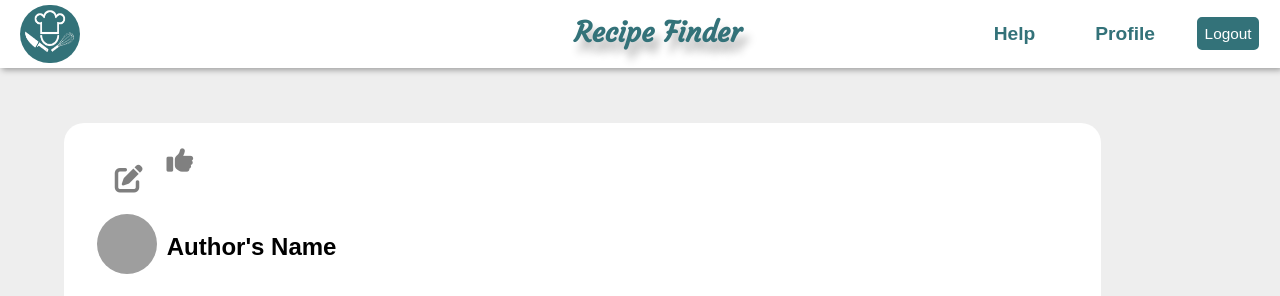
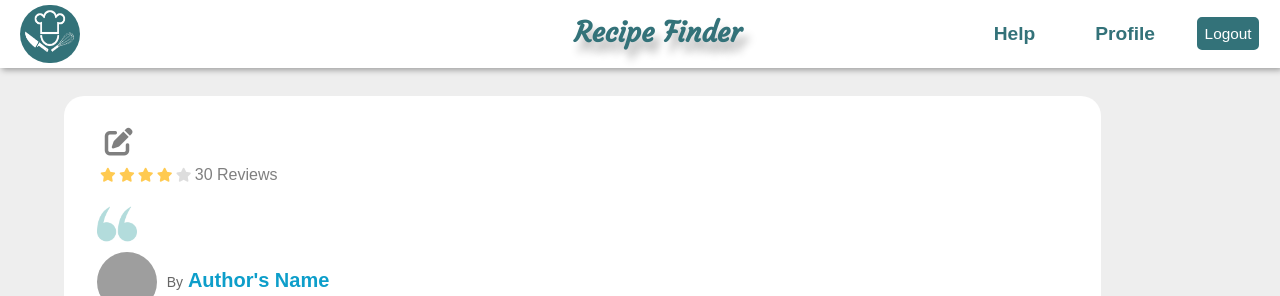
Before and after one commit to TejasV58/RECIPE_FINDER, a PHP site: the page made by more details.php in a window 1280 px wide. Shown: the top 296 px of the page. Run offline with PHP 8.4, Linux system fonts and the light colour scheme; the visitor is signed in with stand-in values (Sample User, id 1); data that the repository does not hold is empty; some libraries are stand-ins or nearby versions; grey boxes are pictures that could not be loaded.

Commit message:
more details page and small changes

```diff
--- a/homecss.css
+++ b/homecss.css
@@ -180,8 +180,8 @@ button.additem:focus{
 }
 
 .small-txt{
-    font-size: 12px;
-    color:rgba(0,0,0,0.4);
+    font-size: 14px;
+    color:rgba(0,0,0,0.6);
 }
 
 .fa-star{
--- a/includes/editrecipe.php
+++ b/includes/editrecipe.php
@@ -22,7 +22,7 @@ if(isset($_POST['save-recipe'])){
     if(!mysqli_stmt_prepare($stmt,$sql))
     {
         $_SESSION['error-message'] = "Error!";
-        header("Location: ../modifyrecipe.php?recipeid=$recipeid&error=sqlerror");
+        header("Location: ../more details.php?recipeid=$recipeid&error=sqlerror");
         exit();
     }
     else
@@ -30,13 +30,13 @@ if(isset($_POST['save-recipe'])){
         mysqli_stmt_bind_param($stmt,"sssssssss",$recipetitle,$description,$ingredients,$directions,$preptime,$cooktime,$servings,$readyin,$recipeid);
         mysqli_stmt_execute($stmt);
         $_SESSION['success-message'] = "Recipe updated successfully!";
-        header("Location:../modifyrecipe.php?recipeid=$recipeid&success=editrecipe");
+        header("Location:../more details.php?recipeid=$recipeid&success=editrecipe");
         exit();
     }
     mysqli_stmt_close($stmt);
     mysqli_close($conn);
 }
 else{
-    header("Location:../modifyrecipe.php?recipeid=$recipeid&error");
+    header("Location:../more details.php?recipeid=$recipeid&error");
     exit();
  }
--- a/more details.css
+++ b/more details.css
@@ -33,14 +33,55 @@ body{
     color: #337279;
 }
 
-.name{
-    font-family: 'Courgette', cursive;
-    padding-top:15px;
-    font-size:175%;
-    margin-left:10%;
-    font-weight:bold;
-    text-shadow:5px 10px 9px rgba(0,0,0,0.3);
+.recipe-description{
+    font-family:Arial, Helvetica, sans-serif;
+    font-size:18px;
+    margin:20px 8px;
+    transform:translateY(-20px);
+    margin-bottom:0;
+    letter-spacing: 1px;
+    word-spacing:1.5px;
+}
 
+.recipe-title{
+    font-family: 'Ruda', sans-serif;
+    font-size:35px;
+    color:rgba(0,0,0,0.8);
+    margin:0;
+    padding:0;
+}
+
+.reciperating{
+    margin:0 1.3%;
+}
+
+.small-txt2{
+    color:rgba(0,0,0,0.5);
+}
+
+.desc-div{
+    display:flex;
+    margin:2% 1%;
+    width:70%;
+    margin-bottom:8px;
+}
+
+.quotes{
+    opacity: 0.4;
+    height:40px;
+    width:40px;
+}
+
+.small-txt{
+    font-size: 12px;
+    font-weight: 300;
+    color:rgba(0,0,0,0.4);
+}
+
+.author-name{
+    margin-left: 1%;
+    font-size:20px;
+    color:#0d9eca;
 }
 
 a{
@@ -54,10 +95,8 @@ a{
 }
 
 .more-details{
-
     width:90%;
     margin:auto;
-    margin-top:4%;
     padding: 2%;
 }
 
@@ -67,7 +106,7 @@ a{
     border-radius: 20px;
     width: 90%;
     box-sizing: border-box;
-    margin-top: 4%;
+    margin-top: 70px;
 }
 .time-image h1{
     margin-left: 1%;
@@ -77,9 +116,7 @@ a{
     display: flex;
     margin-left: 1%;
 }
-.author-name{
-    margin-left: 1%;
-}
+
 
 .flexdiv{
     display:flex;
@@ -145,7 +182,7 @@ a.editicon{
     border-radius: 20px;
 }
 
-.directions p{
+.directions>p{
     letter-spacing: 1px;
     line-height: 180%;
     word-spacing: 3px;
@@ -156,8 +193,6 @@ a.editicon{
 .ingridents{
     display:flex;
     width:100%;
-    word-wrap: break-word;
-    padding:0;
 }
 
 .ingredient-item{
@@ -345,14 +380,17 @@ textarea::placeholder{
 }
 .removelikes
 {
-    color:blue;
+    color:#3498db;
 }
 
 .like-btn
 {
-    background:none;
+    background:white;
     border:none;
     cursor: pointer;
+    border-radius: 30px;
+    padding:7px;
+    margin:10px 15px;
 }
 .like-btn:focus
 {
--- a/more details.php
+++ b/more details.php
@@ -9,6 +9,7 @@
     <link rel="stylesheet" href="more details.css">
     <link href="https://fonts.googleapis.com/css2?family=Courgette&family=Lato&display=swap" rel="stylesheet">
     <link href="https://fonts.googleapis.com/css2?family=Roboto&display=swap" rel="stylesheet">
+    <link href="https://fonts.googleapis.com/css2?family=Ruda:wght@900&display=swap" rel="stylesheet">
 </head>
 
 <?php
@@ -49,52 +50,30 @@
     <div class="more-details">
         <div class="time-image">
             <div class="flexdiv">
+                <?php echo "<h1 class=recipe-title>".$recipetitle."</h1>"; ?>
+                <a href="modifyrecipe.php?recipeid=<?php echo $recipeid; ?>" class=editicon style='margin:0%;'><i class="fas fa-edit"></i></a>
+            </div>
+            <div class="reciperating">
+                <span class="rating">
+                    <i class="fa fa-star" ></i>
+                    <i class="fa fa-star" ></i>
+                    <i class="fa fa-star" ></i>
+                    <i class="fa fa-star" aria-hidden="true"></i>
+                    <i class="fa fa-star star-null" aria-hidden="true"></i>
+                </span>
+                <span class=small-txt2>30 Reviews</span>
+            </div>
+            <div class="desc-div">
+                <img src='images\left-quotes-sign.png' class=quotes>
                 <?php
-                    echo "<h1>".$recipetitle."</h1>";
+                    echo "<p class=recipe-description> ".$description."</p>";
                 ?>
-                <a href="modifyrecipe.php?recipeid=<?php echo $recipeid; ?>" class=editicon style='margin:1%;'><i class="fas fa-edit"></i></a>
-                <span>
-                    <?php
-                        if(isset($_SESSION['userid']))
-                        {
-                            $sql2="SELECT * FROM userlikes WHERE recipeid=? and userid=?";
-                            $stmt2= mysqli_stmt_init($conn);
-                             if(!mysqli_stmt_prepare($stmt2,$sql2))
-                            {
-                                header("Location: ./profile.php?error=sqlerror");
-                                $_SESSION['error-message'] = "error!";
-                                exit();
-                            }
-                            else
-                            {
-                                mysqli_stmt_bind_param($stmt2,"ss",$recipeid,$_SESSION['userid']);
-                                mysqli_stmt_execute($stmt2);
-                                $userlikesresult = mysqli_stmt_get_result($stmt2);
-                                $userlikesrow = mysqli_fetch_assoc($userlikesresult);
-                                if($userlikesrow===null)
-                                {
-                                    echo "
-                                            <form action='./includes/userlikesaddinc.php?recipeid=$recipeid' method='POST'>
-                                                <button class=like-btn type=submit name='userlikesadd-btn'><i class='fas fa-thumbs-up fa-2x addlikes'></i></button>
-                                            </form>";
-                                }
-                                else
-                                {
-                                    echo "
-                                            <form action='./includes/userlikesremoveinc.php?recipeid=$recipeid' method=POST>
-                                                <button class=like-btn type=submit name='userlikesremove-btn'><i class='fas fa-thumbs-up fa-2x removelikes'></i></button>
-                                            </form>";
-                                }
+            </div>
 
-                            }
-                        }
-                    ?>
-                </span>
-            </div>
 
             <div class=profilepicdiv>
                 <img src="images/defaultprofilepic.png" alt="" class=profilepic>
-                <h2 class="author-name">Author's Name</h2>
+                <h2 class="author-name"> <span class="small-txt">By</span> Author's Name</h2>
             </div>
             <div class="image-time">
                 <div class="dish-image">
@@ -112,19 +91,6 @@
                 </div>
             </div>
         </div><br><br><hr>
-
-            <br>
-
-            <div class="directions">
-                <div class="flexdiv">
-                    <h1>Description</h1>
-                    <a href="modifyrecipe.php?recipeid=<?php echo $recipeid; ?>" class=editicon><i class="fas fa-edit"></i></a>
-                </div>
-                <?php
-                    echo "<p>".$description."</p>";
-                ?>
-            </div>
-            <hr><br>
 
         <div class="ingridents-container">
             <div class="flexdiv">
@@ -180,7 +146,46 @@
             <div class="user-review">
                 <div class=profilepicdiv>
                     <img src="images/defaultprofilepic.png" alt="" class=profilepic>
+
                     <button class="review-btn" onclick="feedbackFormOpen()">Give Your Review!</button>
+
+                    <span>
+                        <?php
+                            if(isset($_SESSION['userid']))
+                            {
+                                $sql2="SELECT * FROM userlikes WHERE recipeid=? and userid=?";
+                                $stmt2= mysqli_stmt_init($conn);
+                                if(!mysqli_stmt_prepare($stmt2,$sql2))
+                                {
+                                    header("Location: ./profile.php?error=sqlerror");
+                                    $_SESSION['error-message'] = "error!";
+                                    exit();
+                                }
+                                else
+                                {
+                                    mysqli_stmt_bind_param($stmt2,"ss",$recipeid,$_SESSION['userid']);
+                                    mysqli_stmt_execute($stmt2);
+                                    $userlikesresult = mysqli_stmt_get_result($stmt2);
+                                    $userlikesrow = mysqli_fetch_assoc($userlikesresult);
+                                    if($userlikesrow===null)
+                                    {
+                                        echo "
+                                                <form action='./includes/userlikesaddinc.php?recipeid=$recipeid' method='POST'>
+                                                    <button class=like-btn type=submit name='userlikesadd-btn'><i class='fas fa-thumbs-up fa-2x addlikes'></i></button>
+                                                </form>";
+                                    }
+                                    else
+                                    {
+                                        echo "
+                                                <form action='./includes/userlikesremoveinc.php?recipeid=$recipeid' method=POST>
+                                                    <button class=like-btn type=submit name='userlikesremove-btn'><i class='fas fa-thumbs-up fa-2x removelikes'></i></button>
+                                                </form>";
+                                    }
+
+                                }
+                            }
+                        ?>
+                    </span>
                 </div>
             </div>
             <form action="includes/feedback.php?recipeid=<?php echo $recipeid; ?>" method="POST">
```
Also changed, not shown: header.php (+4 -4 lines), images/left-quotes-sign.png (added).
